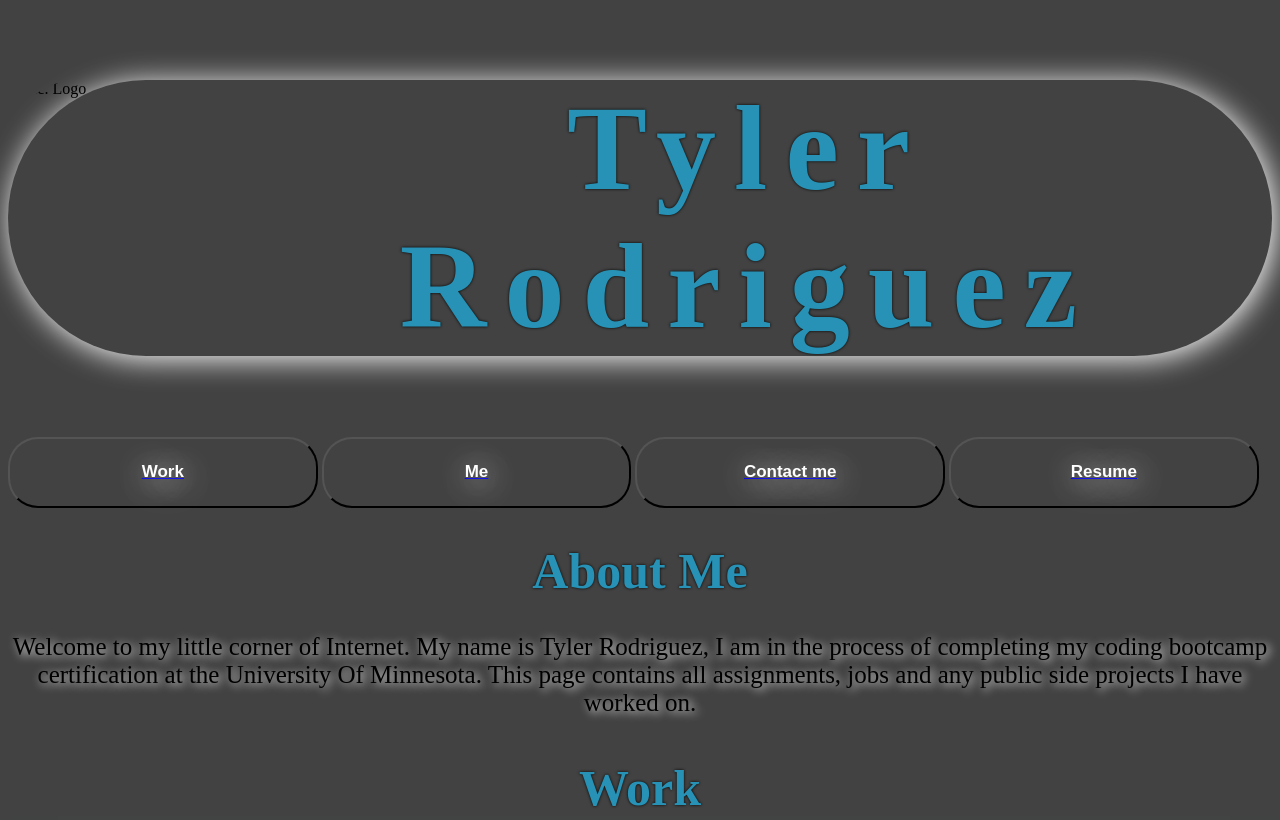
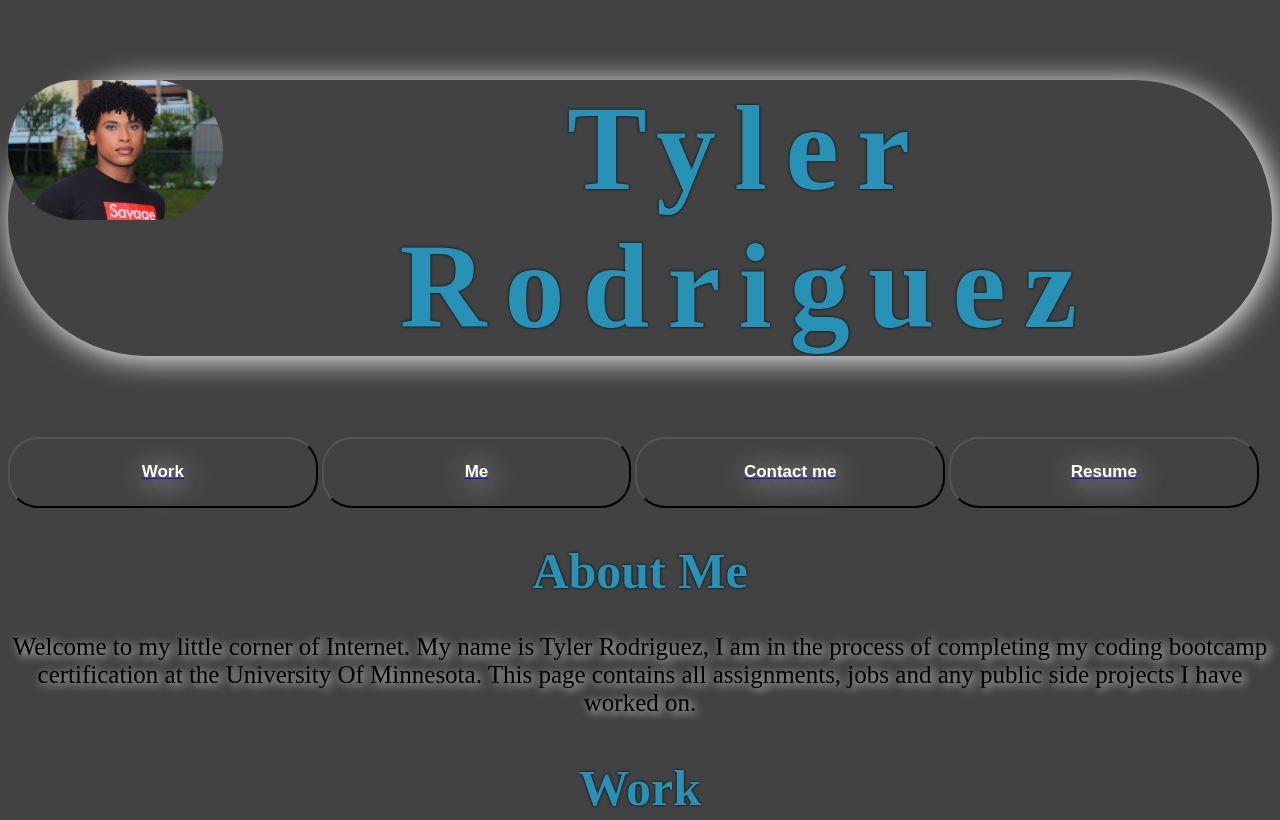
Before and after one commit to Tyloneitor/CodingPort, a plain HTML site: page index.html in a window 1280 px wide. Shown: the top 820 px of the page. Drawn offline with Linux system fonts and the light colour scheme.

Commit message:
Styling update

```diff
--- a/index.html
+++ b/index.html
@@ -9,7 +9,7 @@
 
 <body>
     <header>
-    <img id="rounded-corners" src="IMG_3944.jpeg" alt="Pic. Logo" style="float:left;width:17%;height:140px;"/>
+    <img id="rounded-corners" src="./Asset/Images/IMG_3944.jpeg" alt="Pic. Logo" style="float:left;width:17%;height:140px;"/>
     <h1 class="title" id="title"> Tyler Rodriguez</h1>
       <nav>
         <button><a href="#hover"><h4>Work</h4></a></button>
```
